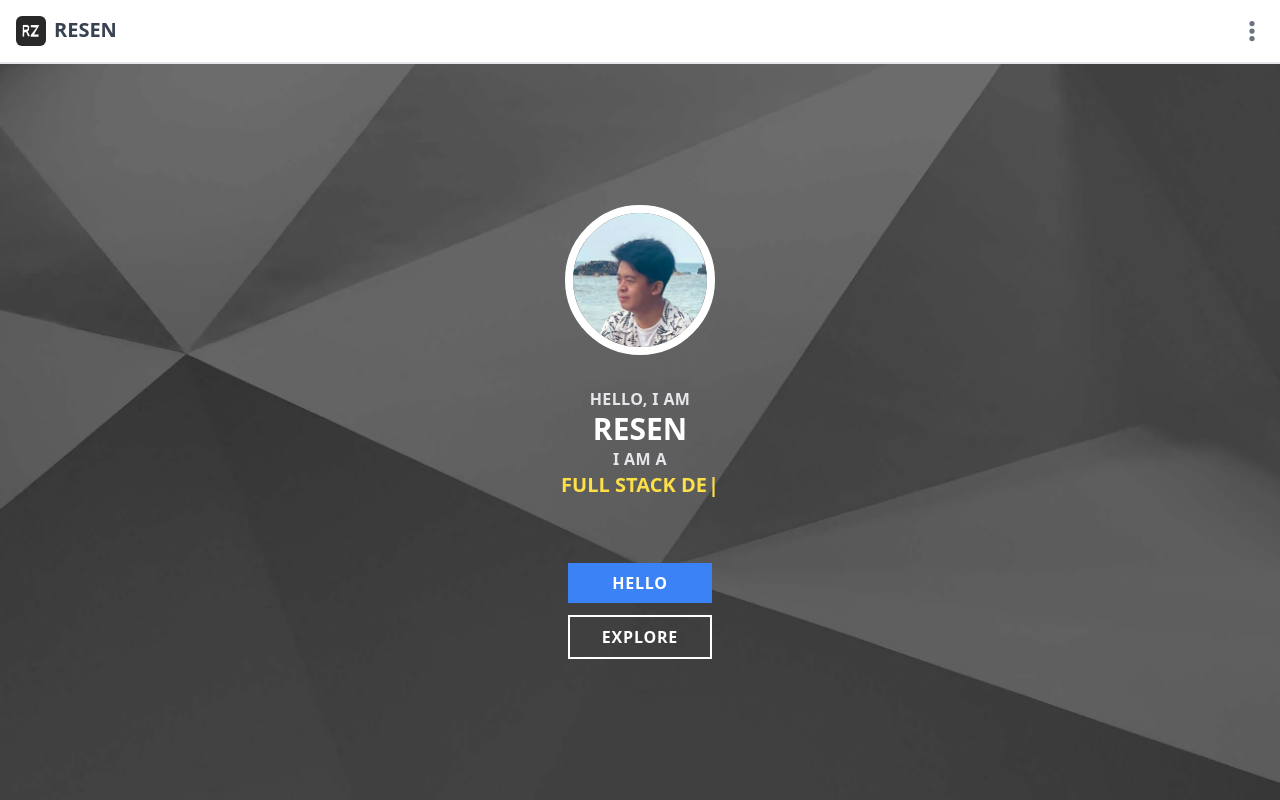
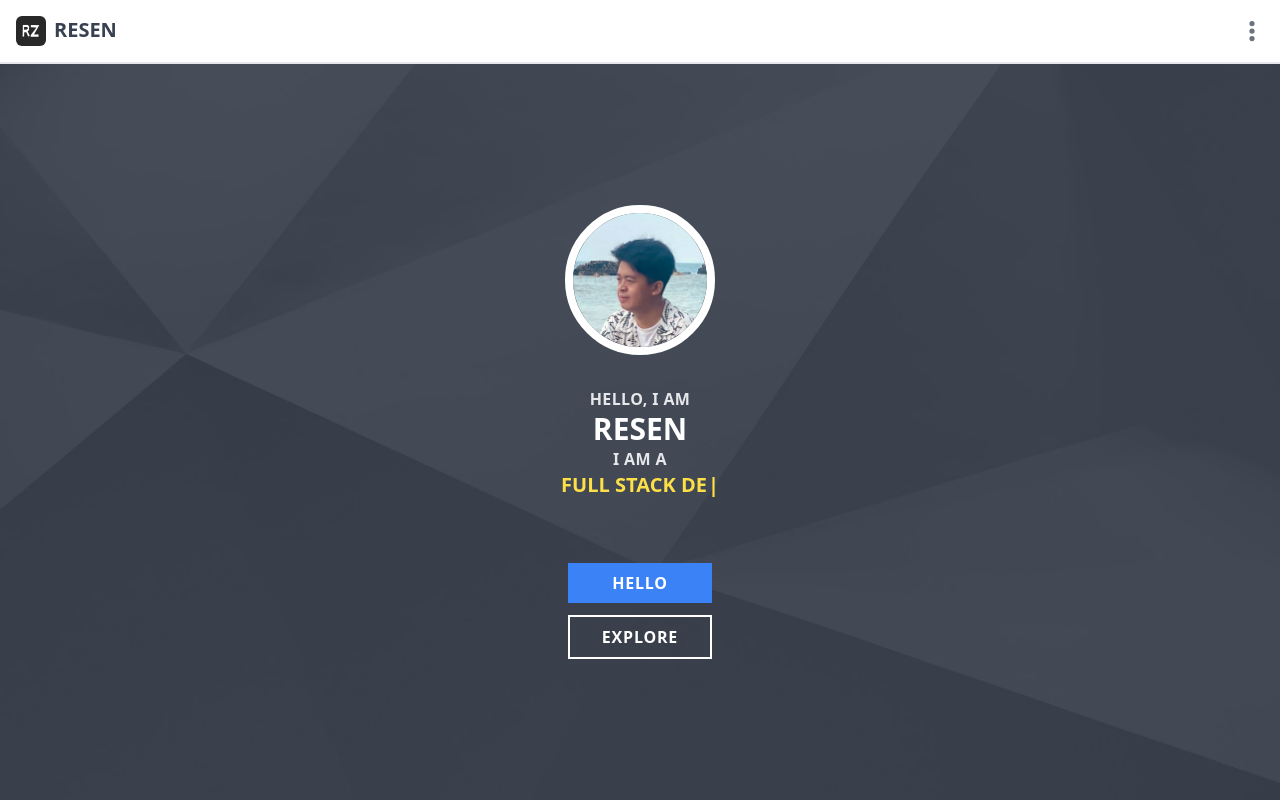
Before and after one commit to resenzhu/nextjs, a Next.js app: page / in a window 1280 px wide. Built offline with nearby package versions, Linux system fonts and the light colour scheme.

Commit message:
add background overlay

```diff
--- a/src/app/page.tsx
+++ b/src/app/page.tsx
@@ -11,6 +11,7 @@ const metadata = createMetadata({
 const Page = (): JSX.Element => (
   <section className='h-[calc(100vh-4rem)]'>
     <div className='absolute h-[calc(100vh-4rem)] w-full bg-[url("/images/main/shared/background.webp")] bg-cover bg-center bg-no-repeat brightness-50 contrast-125'></div>
+    <div className='absolute h-[calc(100vh-4rem)] w-full bg-gray-700 opacity-70'></div>
     <div className='relative mx-4 flex h-full justify-center'>
       <div className='flex flex-col items-center justify-center text-white'>
         <div className='pb-8'>
```
